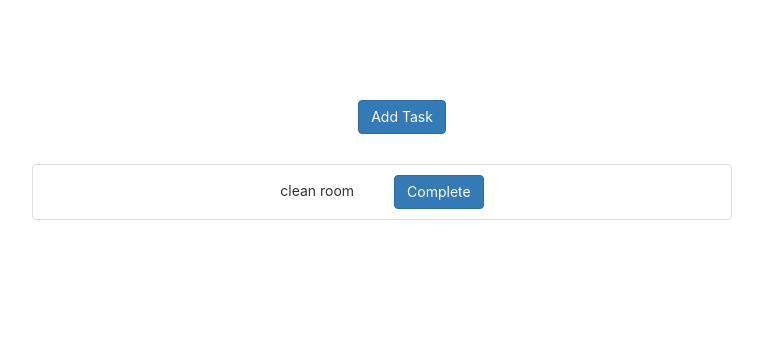
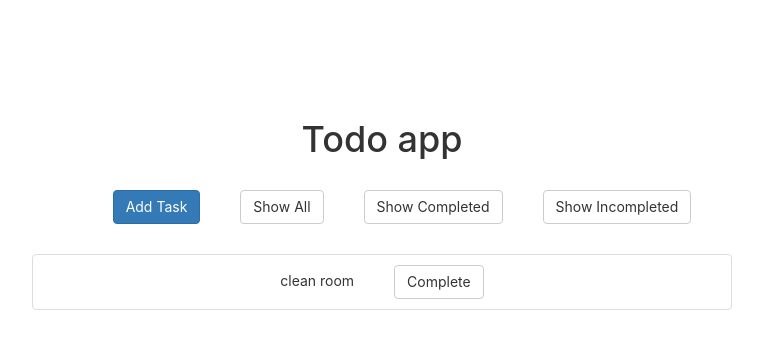
Before and after one commit to kimikomotoyama/todo-app-inredux, a React (Create React App) app: page / in a window 1280 px wide. Shown: the top 348 px of the page, without its empty margins (258-1021 px from the left). Built offline with nearby package versions, Linux system fonts and the light colour scheme.

Commit message:
toggle between complete and undo

```diff
--- a/src/action.js
+++ b/src/action.js
@@ -11,3 +11,10 @@ export function complete(taskName) {
     taskName
   }
 }
+
+export function undo(taskName) {
+  return {
+    type: "UNDO",
+    taskName
+  }
+}
--- a/src/components/ButtonComp.js
+++ b/src/components/ButtonComp.js
@@ -5,7 +5,7 @@ import "../styles/ButtonComp.css";
 export default class ButtonComp extends Component {
   render() {
     return (
-      <Button className={`${this.props.className} button`} bsStyle="primary">
+      <Button className={`${this.props.className} button`} bsStyle={this.props.buttonType} onClick={this.props.onClick}>
         {this.props.buttonName}
       </Button>
     );
--- a/src/components/TaskContainer.js
+++ b/src/components/TaskContainer.js
@@ -10,9 +10,13 @@ class TaskContainer extends Component {
   render() {
     return (
       <div className="task-container">
-        <ButtonComp className="add-task-button" buttonName="Add Task" />
+        <h1>Todo app</h1>
+        <ButtonComp className="add-task-button" buttonName="Add Task" buttonType="primary" />
+        <ButtonComp className="add-task-button" buttonName="Show All" />
+        <ButtonComp className="add-task-button" buttonName="Show Completed" />
+        <ButtonComp className="add-task-button" buttonName="Show Incompleted" />
         <ListGroup>
-          {this.props.tasks.map((task, index) => {
+          {this.props.tasks && this.props.tasks.map((task, index) => {
             return <Task key={index} task={task} />
           })}
         </ListGroup>
--- a/src/components/task.js
+++ b/src/components/task.js
@@ -1,15 +1,38 @@
 import React, { Component } from "react";
+import { connect } from "react-redux";
 import { ListGroupItem } from "react-bootstrap";
+import { addTodo, complete, undo } from "../action";
 import ButtonComp from "./ButtonComp";
 
-export default class Task extends Component {
+export class Task extends Component {
   render() {
-    console.log(this.props);
+    console.log("render in task")
+    console.log(this.props.task.isComplete)
     return (
       <ListGroupItem>
         {this.props.task.taskName}
-        <ButtonComp buttonName={this.props.task.isCompleted ? "Undo" : "Complete"}/>
+        <ButtonComp buttonName={this.props.task.isComplete ? "Undo" : "Complete"}
+          onClick={() => this.props.task.isComplete ? this.props.undo(this.props.task.taskName) : this.props.complete(this.props.task.taskName)} />
       </ListGroupItem>
     );
   }
 }
+
+const mapStateToProps = () => {
+  return {}
+}
+
+const mapDispatchToProps = (dispatch) => {
+  return {
+    complete: (taskName) => {
+      dispatch(complete(taskName))
+    },
+    undo: (taskName) => {
+      dispatch(undo(taskName))
+    }
+  };
+}
+
+const ConnectTask = connect(mapStateToProps, mapDispatchToProps)(Task);
+
+export default ConnectTask;
--- a/src/reducer.js
+++ b/src/reducer.js
@@ -1,26 +1,41 @@
 const initialState = {
   tasks: [
-    {taskName: "clean room", isCompleted: false}
-  ]
+    { taskName: "clean room", isComplete: false }
+  ],
+  test: "test"
 }
 
 export const todoReducer = (state = initialState, action) => {
-  switch(action.type) {
-    case "ADD":{
-      const newState = {...state};
-      newState.tasks.push({taskName: action.taskName, isCompleted: false});
+  switch (action.type) {
+    case "ADD": {
+      const newState = { ...state };
+      newState.tasks.push({ taskName: action.taskName, isComplete: false });
       return newState;
     }
-    case "COMPLETE":{
-      const newState = {...state};
-      for (let i = 0; i < newState.tasks.length; i++) {
-        if (newState.tasks[i].taskName === action.taskName) {
-          newState.tasks[i].isCompleted = true;
+    case "COMPLETE": {
+      console.log(state)
+      const newTaskState = state.tasks.map(task => {
+        console.log(task)
+        console.log(action)
+        if (task.taskName === action.taskName) {
+          return { taskName: task.taskName, isComplete: true }
+        } else {
+          return task;
         }
-      }
-      return newState;
+      });
+      return { ...state, tasks: newTaskState };
     }
-    default:{
+    case "UNDO": {
+      const newTaskState = state.tasks.map(task => {
+        if (task.taskName === action.taskName) {
+          return { taskName: task.taskName, isComplete: false };
+        } else {
+          return task;
+        }
+      });
+      return { ...state, tasks: newTaskState };
+    }
+    default: {
       return state;
     }
   }
--- a/src/store.js
+++ b/src/store.js
@@ -1,4 +1,6 @@
 import { createStore } from "redux";
 import { todoReducer } from "./reducer";
 
-export const store = createStore(todoReducer);
+export const store = createStore(todoReducer,
+  window.__REDUX_DEVTOOLS_EXTENSION__ && window.__REDUX_DEVTOOLS_EXTENSION__()
+);
--- a/src/styles/TaskContainer.css
+++ b/src/styles/TaskContainer.css
@@ -1,3 +1,8 @@
+h1 {
+  margin-bottom: 30px;
+  display: block;
+}
+
 .task-container {
   width: 700px;
   margin-top: 100px;
```
Also changed, not shown: 1 other file (tests, documents, lock files or other folders).
